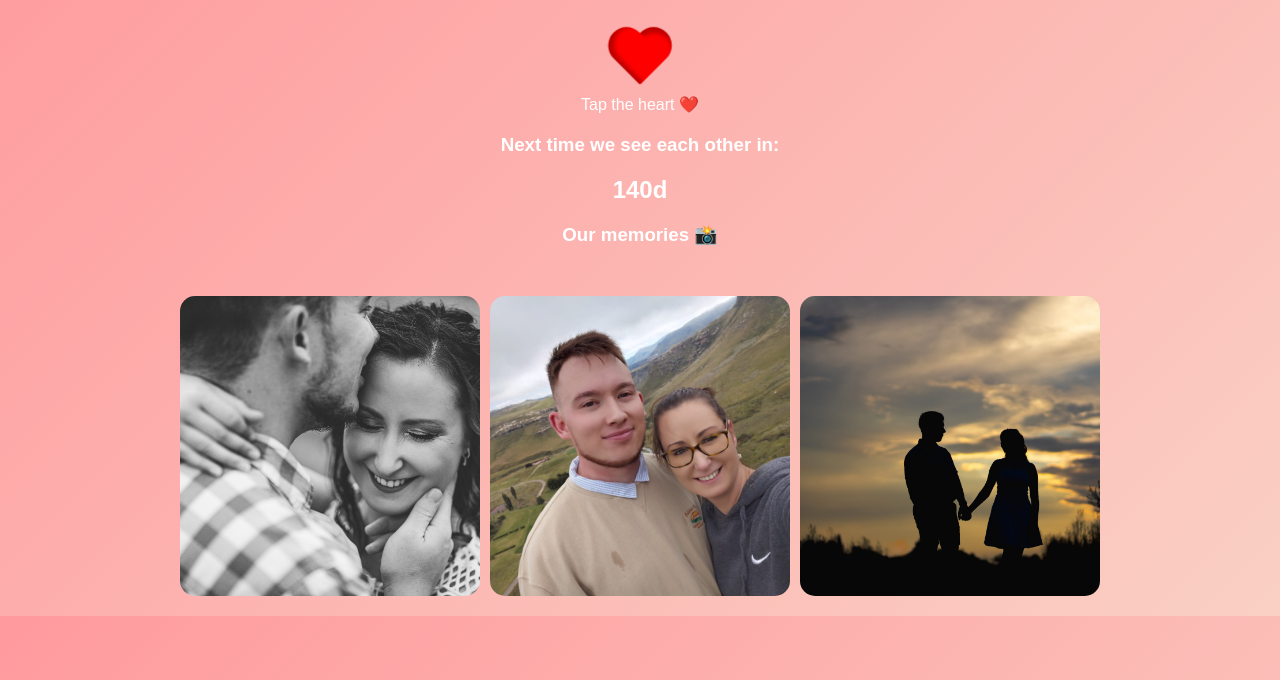
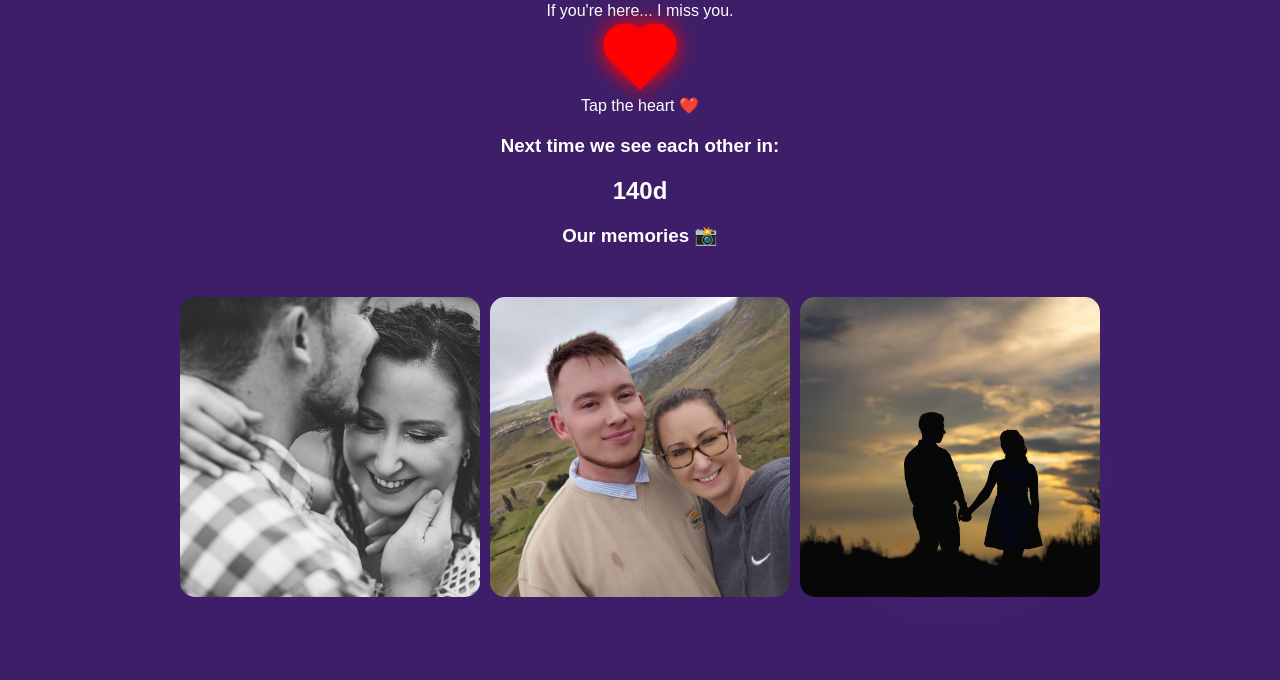
Before and after one commit to NitroTGM/Tiaanmalan.github.io, a plain HTML site: page index.html in a window 1280 px wide. Shown: the part 120-800 px from the top of the page. Drawn offline with Linux system fonts and the light colour scheme.

Commit message:
Enhance styles for background and loader animations
Refactor styles for background, loader, and gallery.

```diff
--- a/style.css
+++ b/style.css
@@ -1,101 +1,165 @@
+/* 🌐 BASE */
 body {
     margin: 0;
     font-family: Arial, sans-serif;
-    background: linear-gradient(135deg, #ff9a9e, #fad0c4);
     color: white;
     text-align: center;
-    transition: 0.3s;
 }
 
-.dark {
-    background: #1e1e1e;
-    color: #eee;
+/* 🌌 BACKGROUND */
+@keyframes move {
+    100% {
+        transform: translate3d(0, 0, 1px) rotate(360deg);
+    }
 }
 
+.background {
+    position: fixed;
+    width: 100vw;
+    height: 100vh;
+    background: #3E1E68;
+    overflow: hidden;
+    z-index: -1;
+}
+
+.background span {
+    width: 20vmin;
+    height: 20vmin;
+    border-radius: 50%;
+    position: absolute;
+    animation: move linear infinite;
+    filter: blur(20px);
+}
+
+/* BLOBS */
+.background span:nth-child(1) {
+    color: #583C87;
+    top: 37%;
+    left: 50%;
+    animation-duration: 42s;
+    box-shadow: 40vmin 0 8vmin currentColor;
+}
+.background span:nth-child(2) {
+    color: #E45A84;
+    top: 7%;
+    left: 18%;
+    animation-duration: 20s;
+    box-shadow: -40vmin 0 8vmin currentColor;
+}
+
+/* CONTENT */
 .container {
+    position: relative;
+    z-index: 1;
     padding: 20px;
 }
 
-button {
-    padding: 10px 15px;
-    border: none;
-    border-radius: 20px;
-    background: #ff6b81;
-    color: white;
+/* ❤️ HEART */
+.heart-container {
+    display: flex;
+    justify-content: center;
+    margin-top: 20px;
     cursor: pointer;
-    margin: 10px;
+    position: relative; /* FIX */
 }
 
+.loader {
+    width: 40px;
+    height: 40px;
+    background: red;
+    position: relative;
+    transform: rotate(45deg);
+    animation: beat 1.2s infinite;
+    box-shadow: 0 0 20px red;
+}
+
+.loader::before,
+.loader::after {
+    content: "";
+    width: 40px;
+    height: 40px;
+    background: red;
+    border-radius: 50%;
+    position: absolute;
+    box-shadow: 0 0 20px red;
+}
+
+.loader::before {
+    top: -20px;
+    left: 0;
+}
+
+.loader::after {
+    left: -20px;
+    top: 0;
+}
+
+/* 💓 HEART BEAT */
+@keyframes beat {
+    0% { transform: rotate(45deg) scale(0.9); }
+    50% { transform: rotate(45deg) scale(1.2); }
+    100% { transform: rotate(45deg) scale(0.9); }
+}
+
+/* 💕 FLOATING HEARTS */
+.floating-heart {
+    position: absolute;
+    width: 15px;
+    height: 15px;
+    background: red;
+    transform: rotate(45deg);
+    animation: floatUp 1.5s ease-out forwards;
+    box-shadow: 0 0 10px red;
+}
+
+.floating-heart::before,
+.floating-heart::after {
+    content: "";
+    width: 15px;
+    height: 15px;
+    background: red;
+    border-radius: 50%;
+    position: absolute;
+}
+
+.floating-heart::before {
+    top: -7px;
+    left: 0;
+}
+
+.floating-heart::after {
+    left: -7px;
+    top: 0;
+}
+
+/* FLOAT ANIMATION */
+@keyframes floatUp {
+    0% {
+        opacity: 1;
+        transform: translate(-50%, -50%) rotate(45deg) scale(1);
+    }
+    100% {
+        opacity: 0;
+        transform: translate(-50%, -150px) rotate(45deg) scale(0.5);
+    }
+}
+
+/* 📸 GALLERY */
 .gallery {
     display: flex;
     justify-content: center;
     gap: 10px;
-    flex-wrap: wrap;
     margin-top: 50px;
 }
 
 .gallery img {
     width: 300px;
     height: 300px;
+    border-radius: 15px;
     object-fit: cover;
-    border-radius: 15px;
-    transition: 0.3s;
 }
 
-.gallery img:hover {
-    transform: scale(1.1);
-}
-
+/* 🕒 COUNTDOWN */
 .countdown {
     margin-top: 20px;
 }
-
-#darkModeToggle {
-    position: absolute;
-    top: 10px;
-    right: 10px;
-}
-
-/* ❤️ HEART BUTTON */
-.heart-container {
-    display: flex;
-    justify-content: center;
-    margin-top: 20px;
-    cursor: pointer;
-}
-
-/* From Uiverse.io by vikramsinghnegi */
-.loader {
-  position: relative;
-  width: 40px;
-  height: 60px;
-  animation: heartBeat 1.2s infinite cubic-bezier(0.215, 0.61, 0.355, 1);
-}
-
-.loader:before,
-.loader:after {
-  content: "";
-  background: red;
-  width: 40px;
-  height: 60px;
-  border-radius: 50px 50px 0 0;
-  position: absolute;
-  left: 0;
-  bottom: 0;
-  transform: rotate(45deg);
-  transform-origin: 50% 68%;
-  box-shadow: 5px 4px 5px #0004 inset;
-}
-
-.loader:after {
-  transform: rotate(-45deg);
-}
-
-@keyframes heartBeat {
-  0% { transform: scale(0.95); }
-  5% { transform: scale(1.1); }
-  39% { transform: scale(0.85); }
-  45% { transform: scale(1); }
-  60% { transform: scale(0.95); }
-  100% { transform: scale(0.9); }
-}
```
